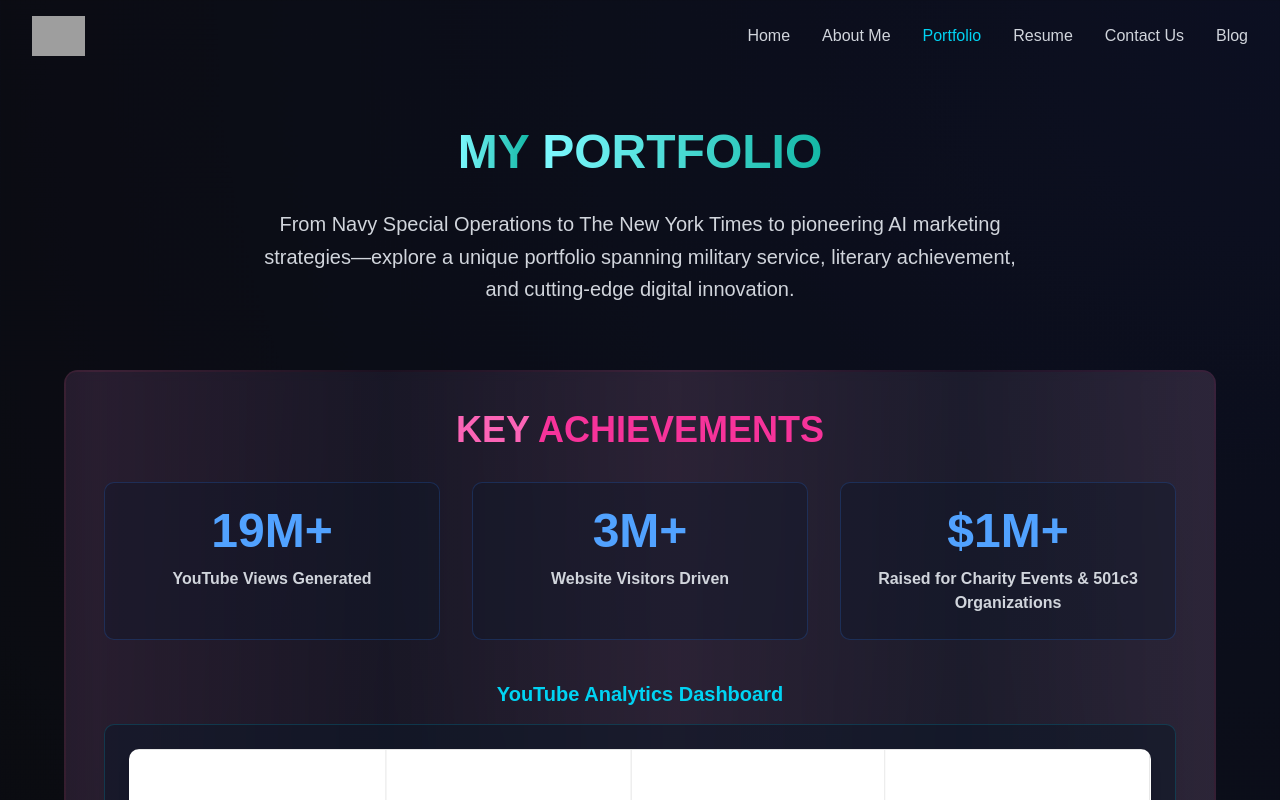
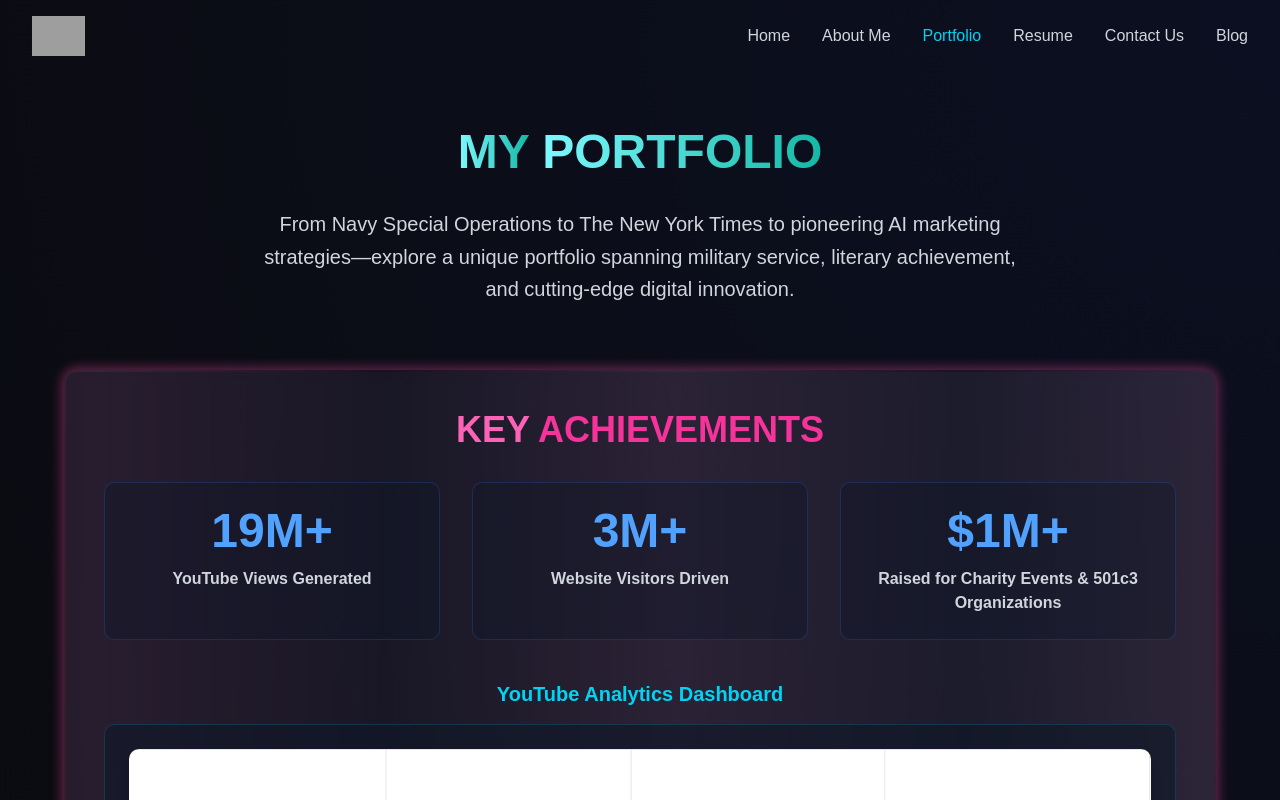
Before and after one commit to gmena82/gerardo-portfolio, a React (Vite) app: page /portfolio in a window 1280 px wide. Shown: the top 800 px of the page. Built offline with nearby package versions, Linux system fonts and the light colour scheme; grey boxes are pictures that could not be loaded.

Commit message:
Adjust pulse border glow animation

```diff
--- a/src/App.css
+++ b/src/App.css
@@ -162,14 +162,15 @@
 }
 
 @keyframes pulse-border-glow {
-  0%,
-  100% {
-    box-shadow: 0 0 6px 1px rgba(236, 72, 153, 0.3);
-    border-color: rgba(236, 72, 153, 0.3);
+  0%, 100% {
+    /* Slightly brighter base state */
+    box-shadow: 0 0 7px 1px rgba(236, 72, 153, 0.35);
+    border-color: rgba(236, 72, 153, 0.35);
   }
   50% {
-    box-shadow: 0 0 18px 6px rgba(236, 72, 153, 0.45);
-    border-color: rgba(236, 72, 153, 0.45);
+    /* More noticeable peak glow */
+    box-shadow: 0 0 20px 7px rgba(236, 72, 153, 0.55);
+    border-color: rgba(236, 72, 153, 0.55);
   }
 }
 
--- a/src/pages/Portfolio.jsx
+++ b/src/pages/Portfolio.jsx
@@ -80,7 +80,7 @@ function Portfolio() {
         </div>
 
         {/* Key Achievements - Moved to Top */}
-        <div className="animate-border-scan rounded-xl mb-20">
+        <div className="animate-border-scan animate-pulse-border rounded-xl mb-20">
           <div className="border-scan-content">
             <h2 className="font-orbitron text-3xl md:text-4xl font-bold text-white mb-8 text-center">
               <span className="text-pink-400">KEY</span> <span className="text-pink-500">ACHIEVEMENTS</span>
```
